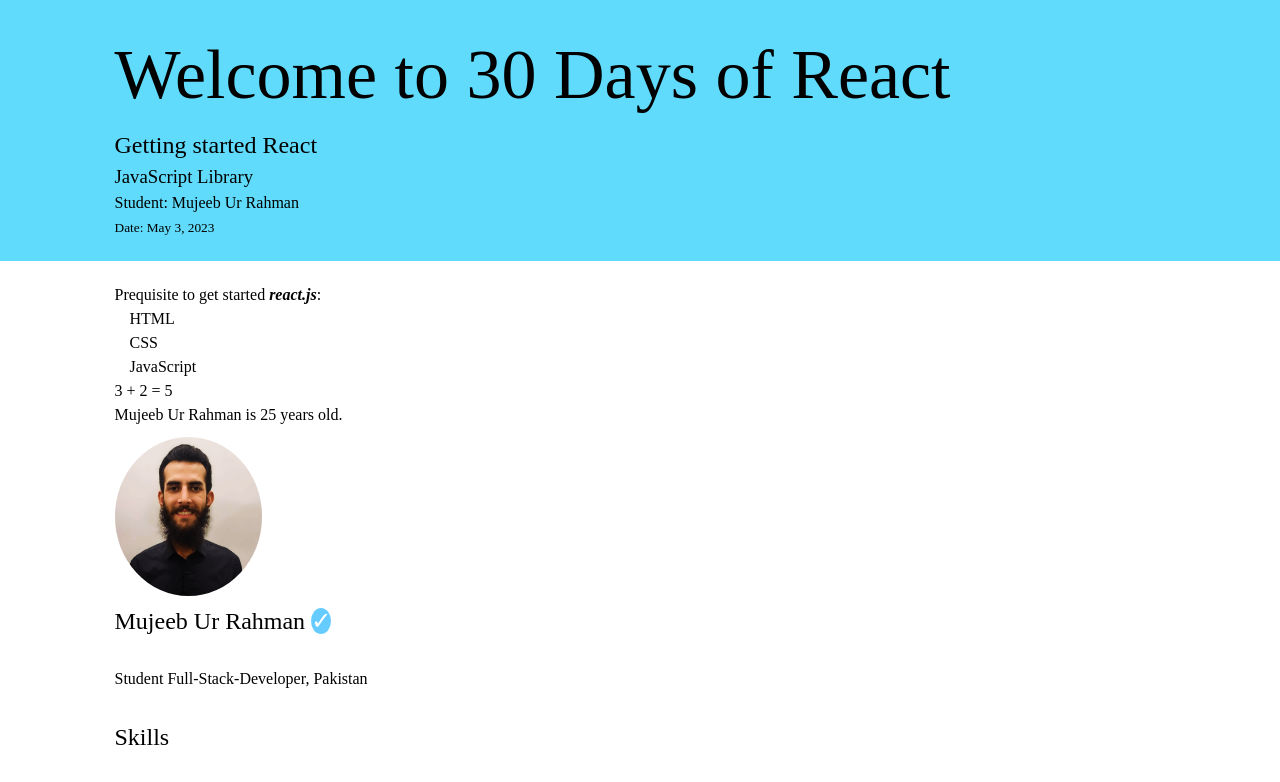
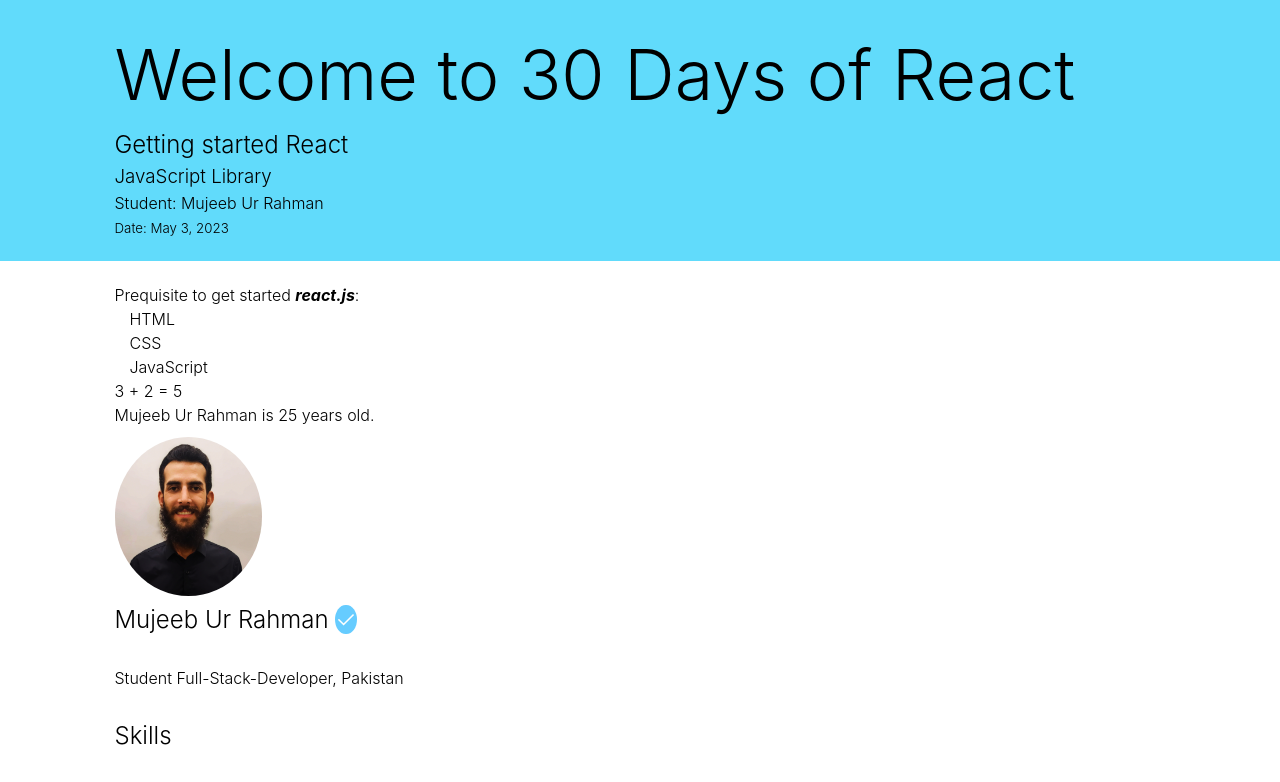
Before and after one commit to Mujeeb4582/30-days-react-learning, a React (Create React App) app: page / in a window 1280 px wide. Shown: the top 782 px of the page. Built offline with nearby package versions, Linux system fonts and the light colour scheme.

Commit message:
Change the styles

```diff
--- a/src/App.css
+++ b/src/App.css
@@ -8,7 +8,7 @@ html,
 body {
   height: 100%;
   line-height: 1.5;
-  font-family: "Montserrat";
+  /* font-family: "Montserrat"; */
   font-weight: 300;
   color: black;
 }
--- a/src/components/mapping_day06/mapping.css
+++ b/src/components/mapping_day06/mapping.css
@@ -17,4 +17,5 @@
   text-align: center;
   color: #fff;
   font-size: 30px;
+  font-weight: 600;
 }
```
